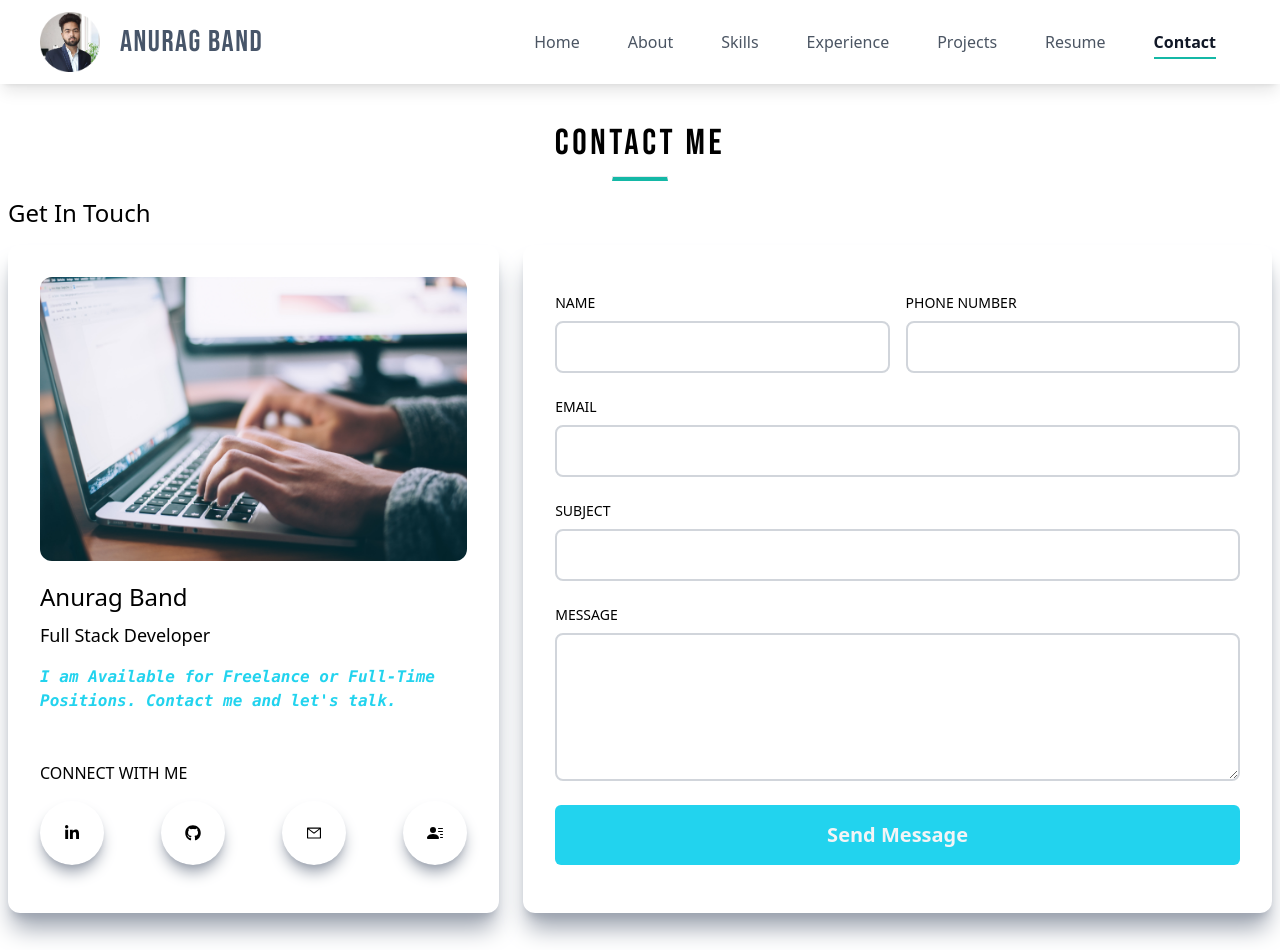
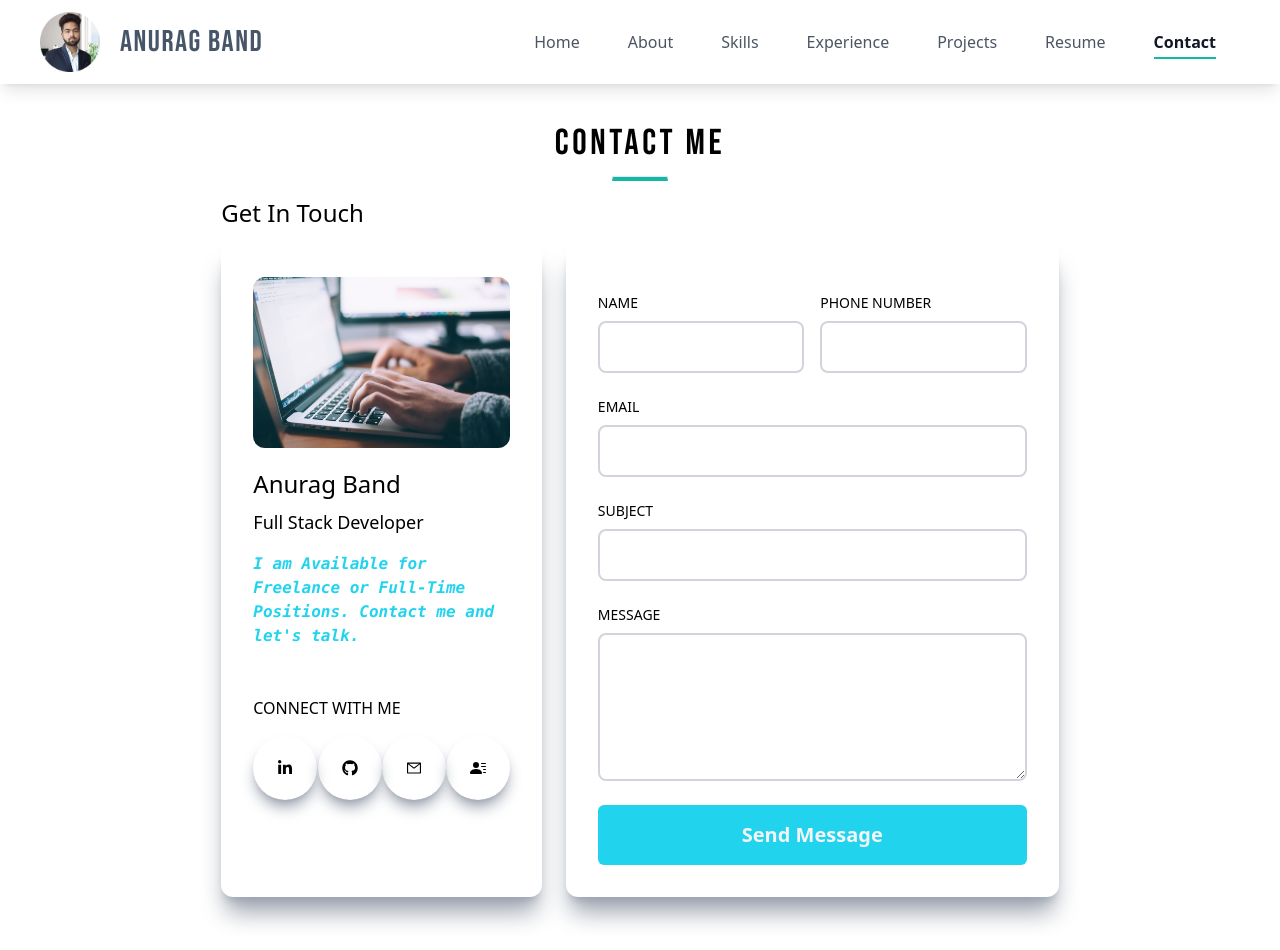
Before and after one commit to Anurag-Band/Portfolio-Website, a Next.js app: page /contact in a window 1280 px wide. Shown: the top 950 px of the page. Built offline with nearby package versions, Linux system fonts and the light colour scheme; a web font is replaced by a local one.

Commit message:
minor ui changes in contact page

```diff
--- a/src/pages/contact/index.jsx
+++ b/src/pages/contact/index.jsx
@@ -22,7 +22,7 @@ const Contact = () => {
         id="contact"
         className="w-full lg:h-screen"
       >
-        <div className="w-9/12 m-auto px-2 py-10 w-full">
+        <div className="w-8/12 m-auto px-2 py-10">
           <div className="flex items-center flex-col space-y-3">
             <h2 className="font-mainHeading font-medium text-4xl tracking-widest">
               CONTACT ME
@@ -49,7 +49,7 @@ const Contact = () => {
                 </div>
                 <div>
                   <p className="uppercase pt-8">Connect With Me</p>
-                  <div className="flex items-center justify-between py-4">
+                  <div className="flex items-center justify-between flex-wrap py-4">
                     <Link
                       href={siteMetadata.socials.linkedin}
                       rel="noopener noreferrer"
```
